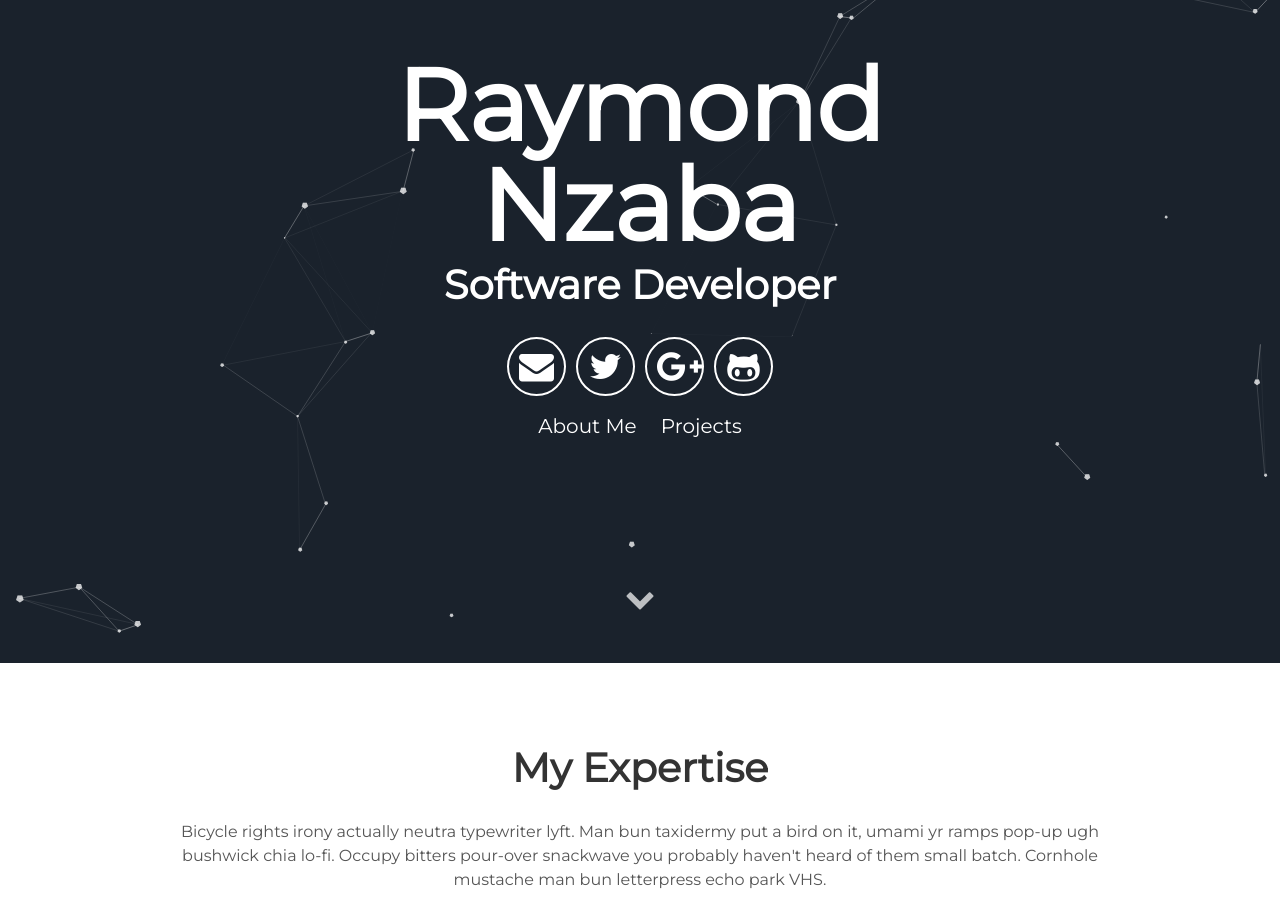
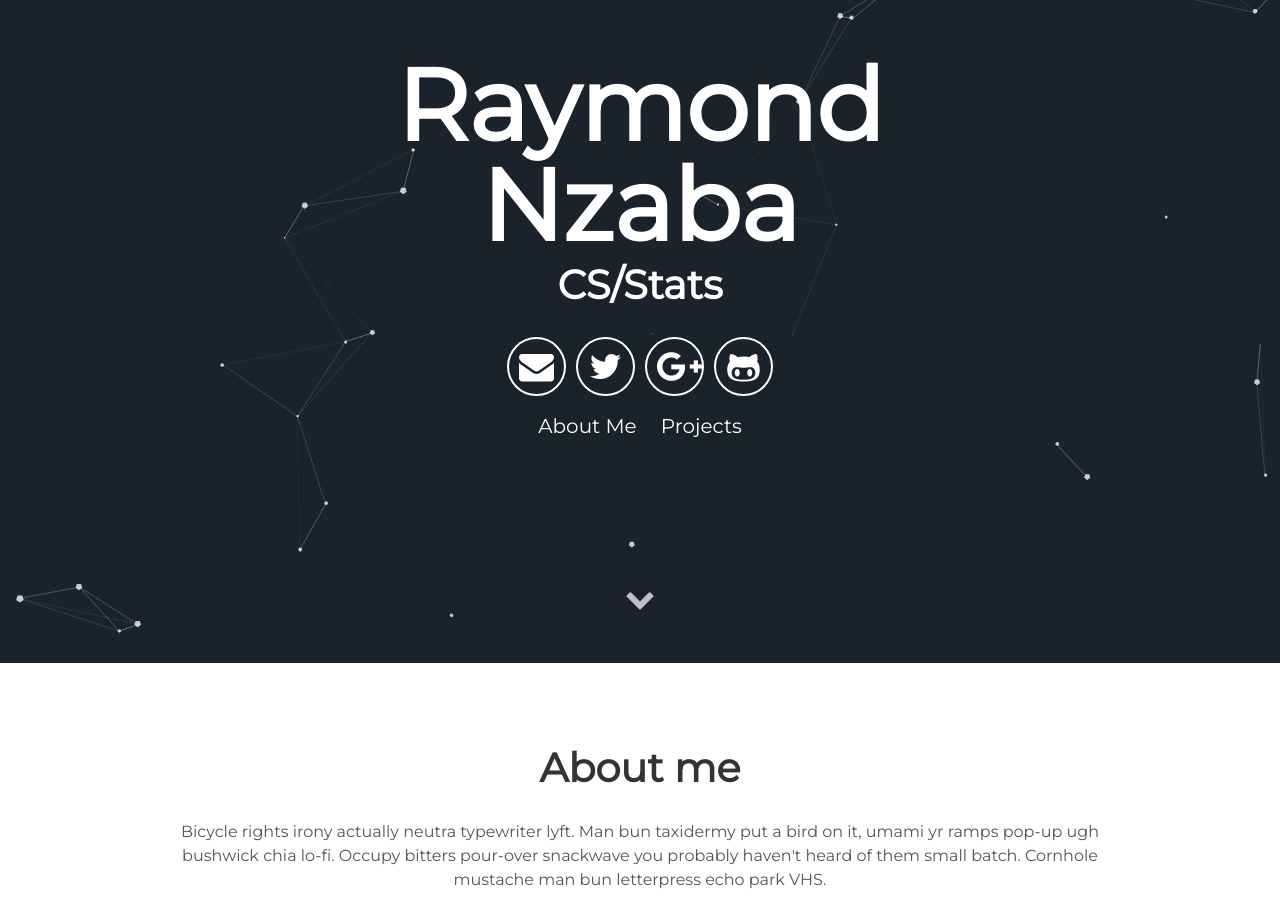
Before and after one commit to devytechie/devytechie.github.io, a Jekyll site: the page built from index.html, in a window 1280 px wide and 900 px high, scrolled down 237 px. Built offline with Jekyll 4.4.1, drawn with Linux system fonts in a browser that asks for light colours; some of the changed text lies outside the part shown.

Commit message:
second try

```diff
--- a/_config.yml
+++ b/_config.yml
@@ -7,11 +7,11 @@ description: Ray of sunshine.
 # User settings
 username: Raymond Nzaba
 user_description: Bicycle rights irony actually neutra typewriter lyft. Man bun taxidermy put a bird on it, umami yr ramps pop-up ugh bushwick chia lo-fi. Occupy bitters pour-over snackwave you probably haven't heard of them small batch. Cornhole mustache man bun letterpress echo park VHS.
-user_title: Software Developer
+user_title: CS/Stats
 email: rsaitoti20@amherst.edu
-twitter_username: raynzaba
-github_username:  Nzaba
-gplus_username:  raynzaba
+twitter_username: https://twitter.com/raynzaba
+github_username:  https://github.com/Nzaba
+gplus_username:  https://plus.google.com/u/0/+raymondnzaba
 
 # Google-analytics
 google-analytics:
--- a/_includes/about.html
+++ b/_includes/about.html
@@ -1,10 +1,10 @@
  <div class="user-details">
-  <h1> My Expertise </h1>
+  <h1> About me </h1>
   <p> {{site.user_description}} </p>
 </div>
   <div class="user">
     <div class="tech">
-      <h2>Design</h2>
+      <h2>School</h2>
       <i class="devicon-html5-plain-wordmark"></i>
       <i class="devicon-bootstrap-plain-wordmark colored"></i>
       <i class="devicon-sass-original colored"></i>
```
Also changed, not shown: other parts of _includes/about.html (+2 -2 lines).
